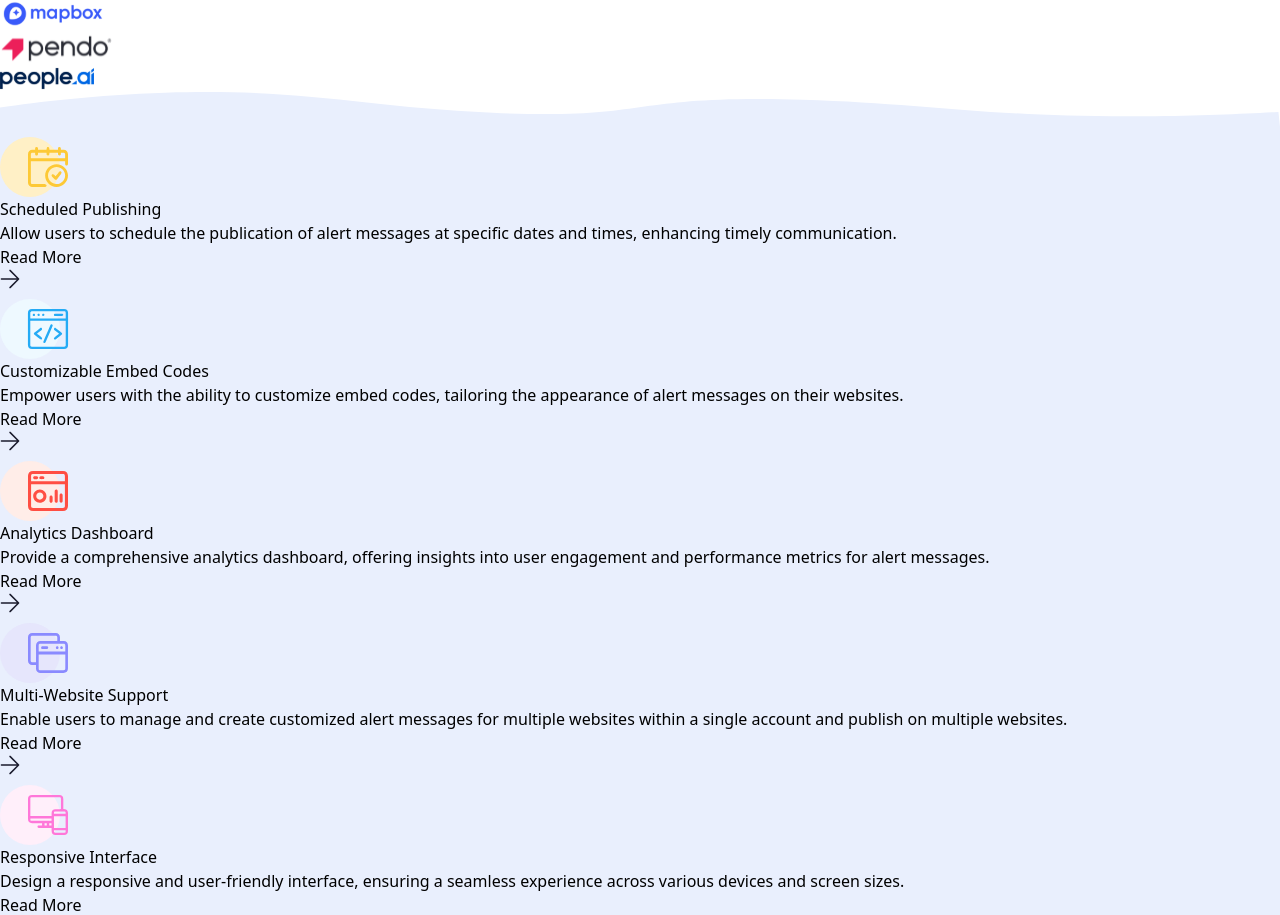
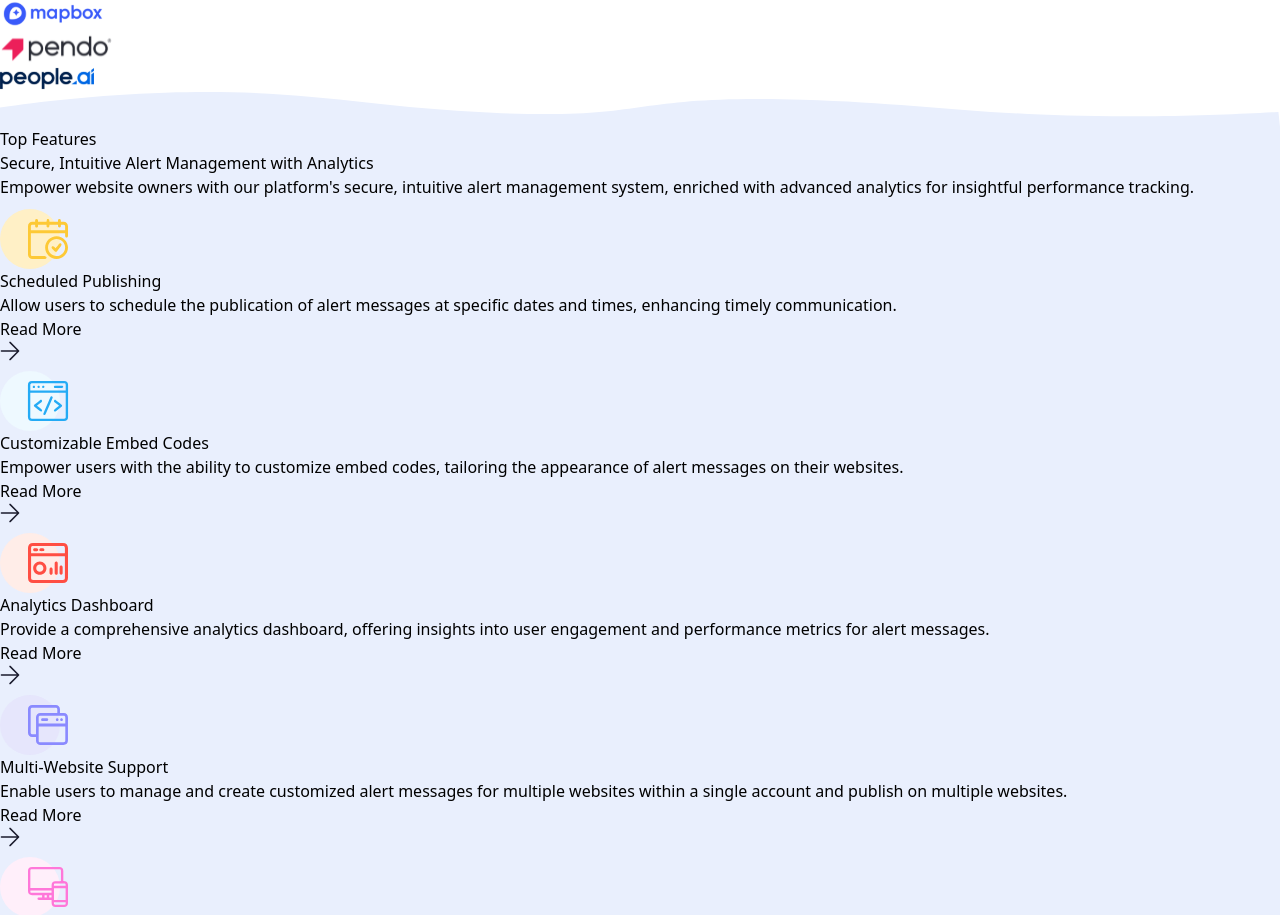
Before and after one commit to notjawad404/Owasoft-Frontend-Task, a React (Vite) app: page / in a window 1280 px wide. Shown: the part 1736-2651 px from the top of the page. Built offline with nearby package versions, Linux system fonts and the light colour scheme.

Commit message:
Update Features section

```diff
--- a/src/compoents/TopFeatures.jsx
+++ b/src/compoents/TopFeatures.jsx
@@ -87,11 +87,14 @@ export default function TopFeatures() {
   };
 
   return (
-    <div className="">
+    <div>
       <img src={featuretop} alt="featuretop" className="w-full bg-white" />
       <div className="custom_bg pb-10">
-
-
+      <div className=" w-2/3 m-auto text-center py-10">
+      <p className=" text-lg font-normal">Top Features</p>
+      <h1 className=" text-3xl font-bold">Secure, Intuitive Alert Management with Analytics</h1>
+      <p className=" text-xl font-normal">Empower website owners with our platform&apos;s secure, intuitive alert management system, enriched with advanced analytics for insightful performance tracking.</p>
+      </div>
       <div className="flex flex-wrap justify-center px-20">
         {featureCards.map((card, index) => (
           <FeatureCard key={index} {...card} />
```
